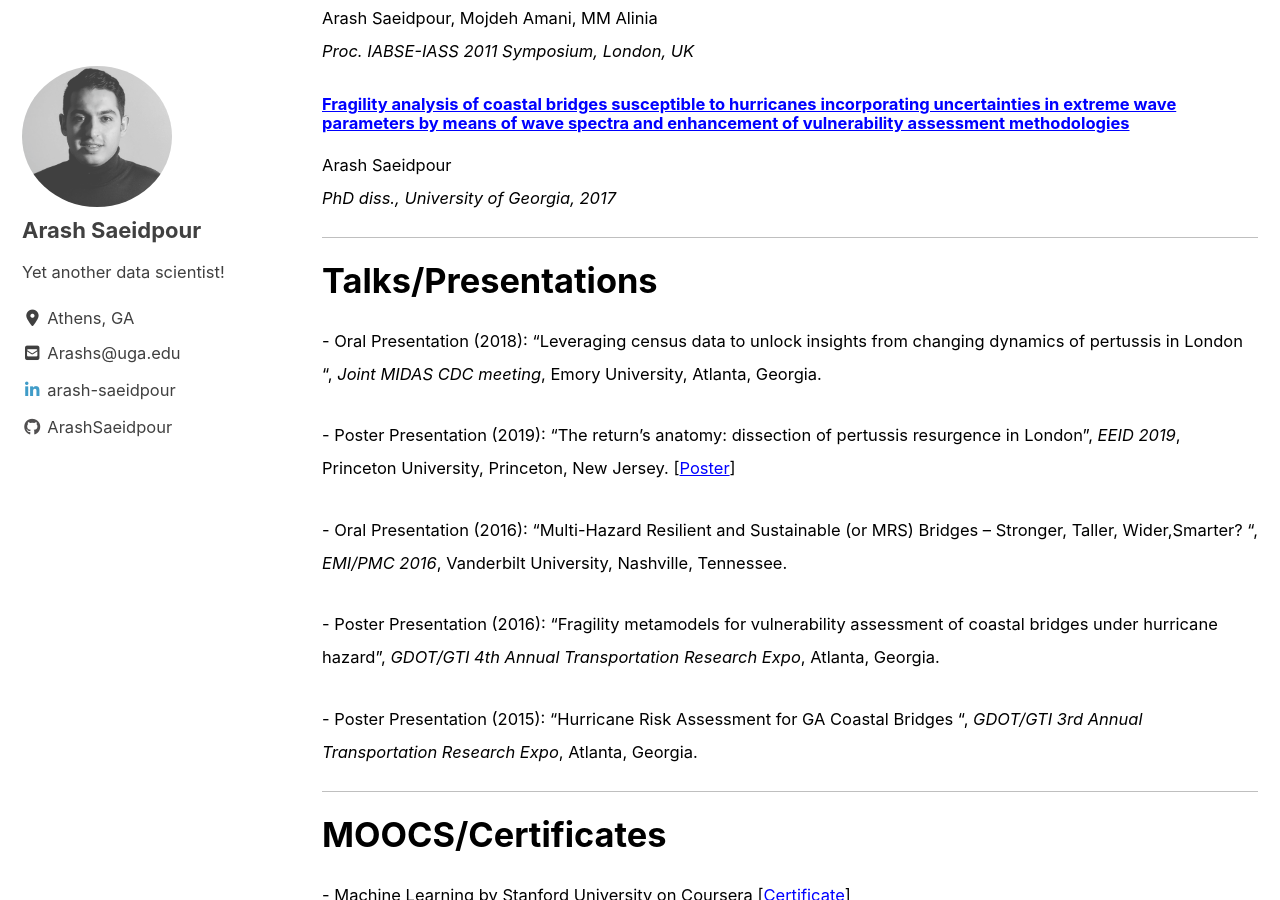
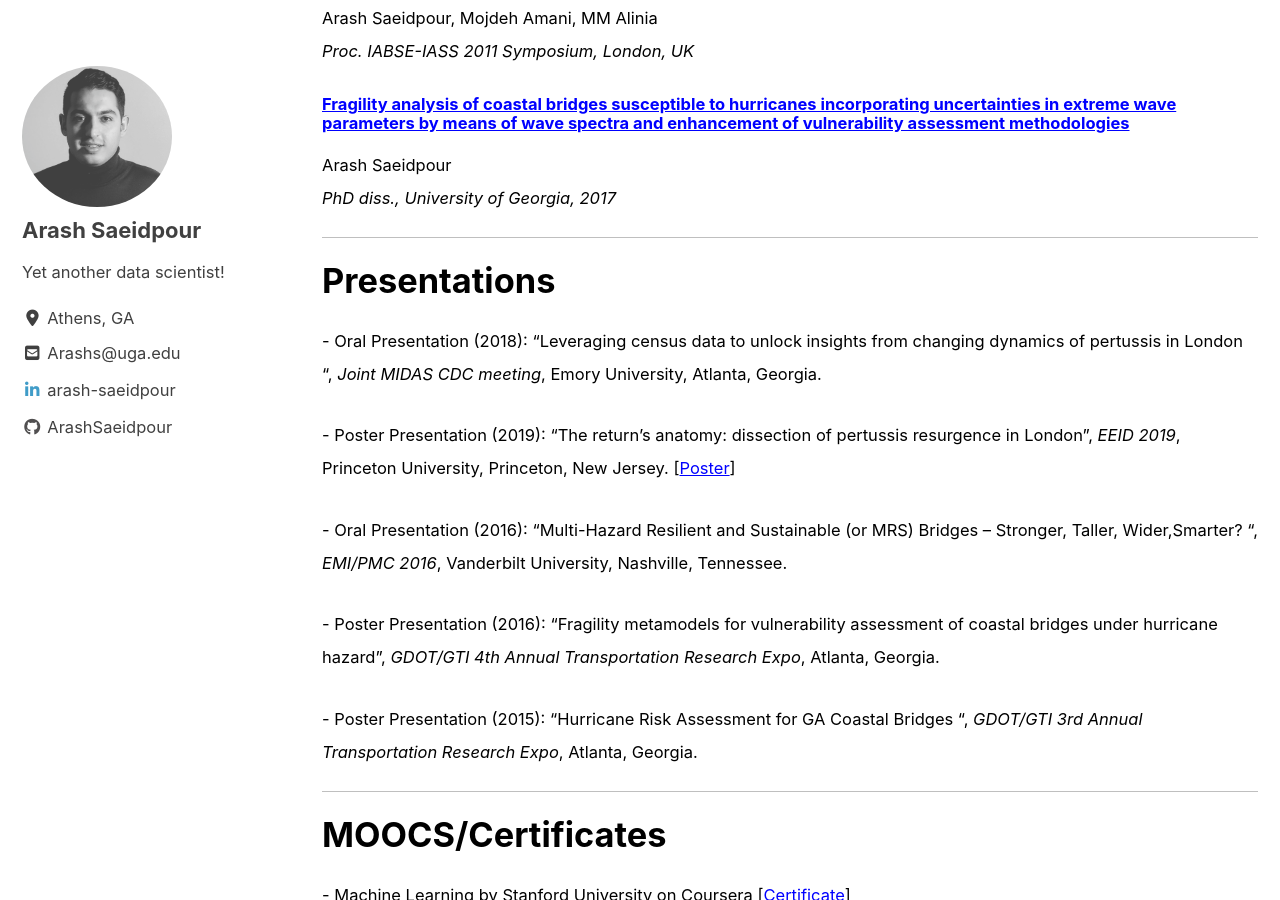
Before and after one commit to ArashSaeidpour/arashsaeidpour.github.io, a Jekyll site: the page built from index.md, in a window 1280 px wide and 900 px high, scrolled down 3684 px. Built offline with Jekyll 4.4.1, drawn with Linux system fonts in a browser that asks for light colours; cached includes are drawn as plain includes; nearby versions of some CDN libraries.

Commit message:
Presentaions heading fixed

```diff
--- a/index.md
+++ b/index.md
@@ -110,7 +110,7 @@ analytics:
 
 ---
 
-# Talks/Presentations
+# Presentations
 
 <sub> - Oral Presentation (2018): "Leveraging census data to unlock insights from changing dynamics of pertussis in London ", *Joint MIDAS CDC meeting*, Emory University, Atlanta, Georgia. <sub>
 
```
Also changed, not shown: 2 other files.
